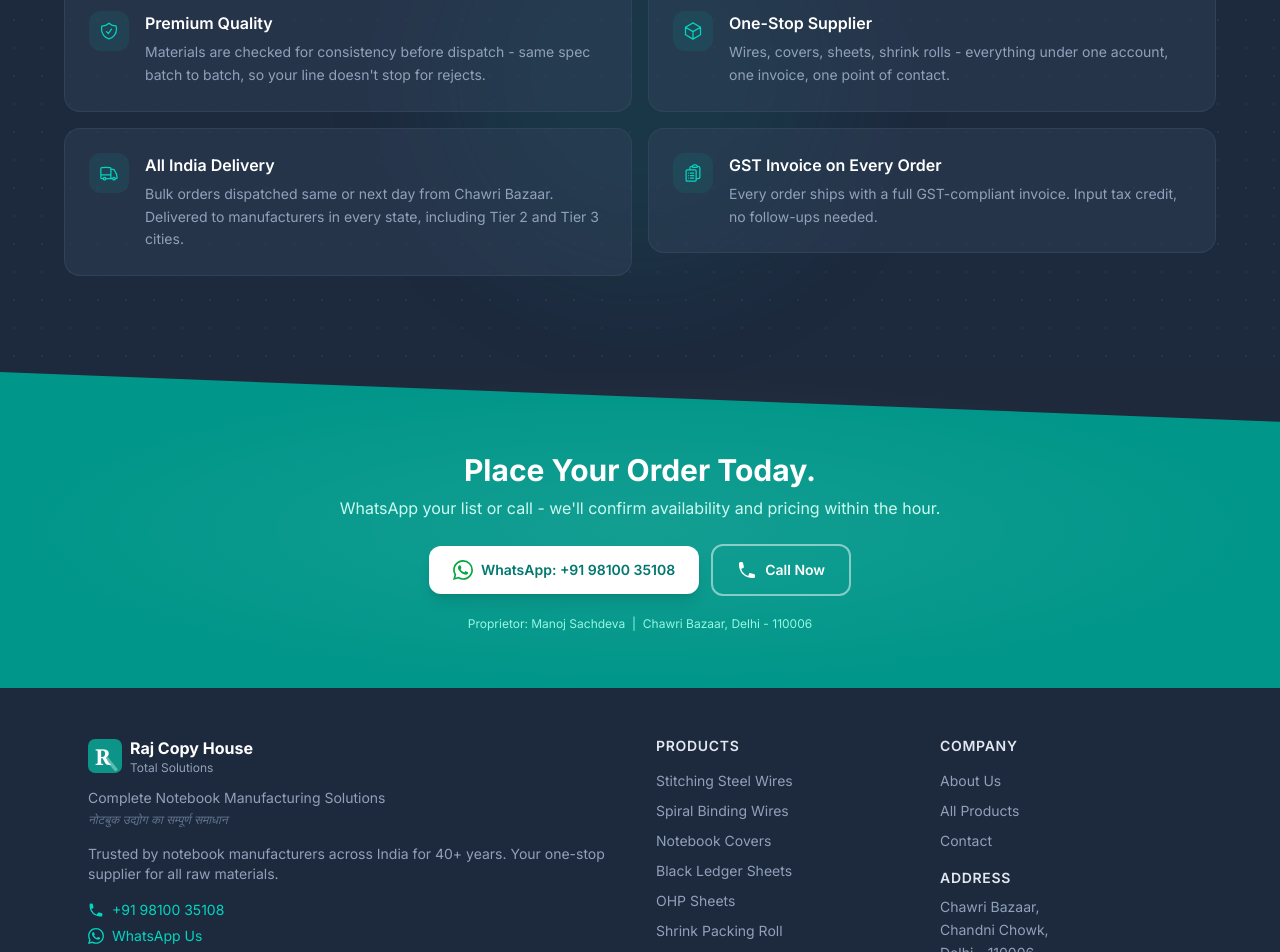
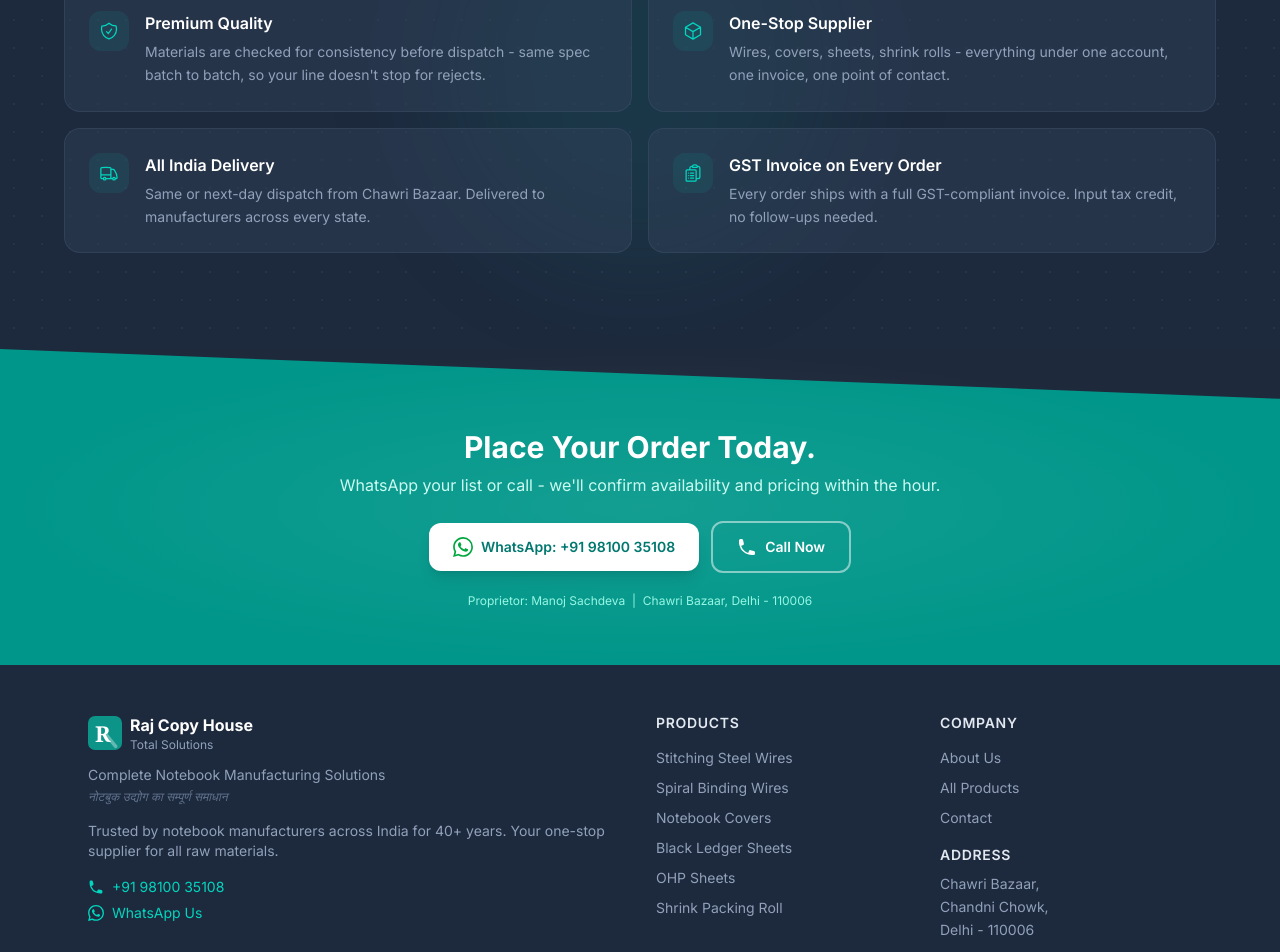
Before and after one commit to kritinvij/rajcopyhouse, a Next.js app: page / in a window 1280 px wide. Shown: the part 2826-3778 px from the top of the page. Built offline with nearby package versions, Linux system fonts and the light colour scheme.

Commit message:
fix: shorten All India Delivery card body copy

```diff
--- a/app/page.tsx
+++ b/app/page.tsx
@@ -94,7 +94,7 @@
   },
   {
     title: "All India Delivery",
-    body: "Bulk orders dispatched same or next day from Chawri Bazaar. Delivered to manufacturers in every state, including Tier 2 and Tier 3 cities.",
+    body: "Same or next-day dispatch from Chawri Bazaar. Delivered to manufacturers across every state.",
     icon: (
       <svg className="h-5 w-5" fill="none" stroke="currentColor" viewBox="0 0 24 24" strokeWidth={1.5}>
         <path strokeLinecap="round" strokeLinejoin="round" d="M8.25 18.75a1.5 1.5 0 0 1-3 0m3 0a1.5 1.5 0 0 0-3 0m3 0h6m-9 0H3.375a1.125 1.125 0 0 1-1.125-1.125V14.25m17.25 4.5a1.5 1.5 0 0 1-3 0m3 0a1.5 1.5 0 0 0-3 0m3 0h1.125c.621 0 1.129-.504 1.09-1.124a17.902 17.902 0 0 0-3.213-9.193 2.056 2.056 0 0 0-1.58-.86H14.25M16.5 18.75h-2.25m0-11.177v-.958c0-.568-.422-1.048-.987-1.106a48.554 48.554 0 0 0-10.026 0 1.106 1.106 0 0 0-.987 1.106v7.635m12-6.677v6.677m0 4.5v-4.5m0 0h-12" />
```
